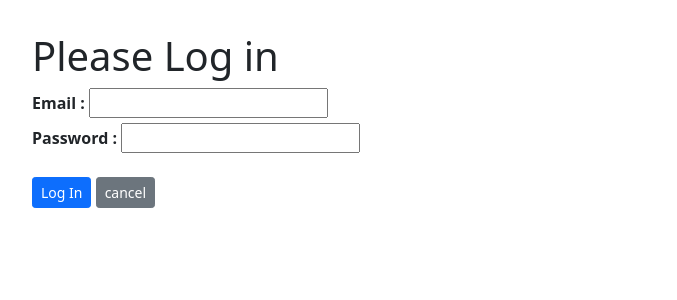
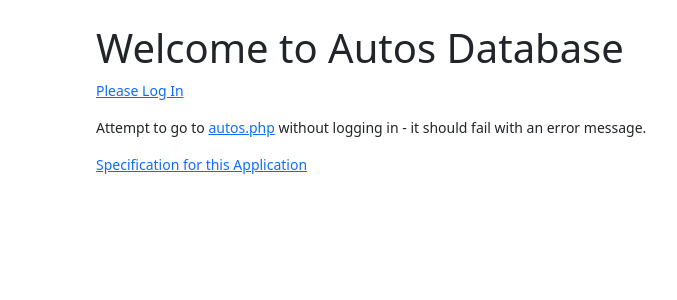
Before and after one commit to jcavenue/Building-Database-Application-in-PHP, a PHP site: page / in a window 1280 px wide; the page is wider, and only the part inside the window is pictured. Shown: the top 300 px of that part, without its empty margins (0-677 px from the left). Run offline with PHP 8.4, Linux system fonts and the light colour scheme.

Commit message:
Create Index PHP

```diff
--- a/index.php
+++ b/index.php
@@ -1,3 +1,4 @@
+<?php ?>
 <!DOCTYPE html>
 <html lang="en">
 	<head>
@@ -8,16 +9,11 @@
 		<link rel="stylesheet" href="css/bootstrap.min.css">
 	</head>
 	<body>
-		<div class="container m-3 p-3">
-			<h1>Please Log in</h1>
-			<form method="POST" class="form">
-				<label class="form-label" for="email"><strong>Email : </strong></label></td>
-				<input type="text" name="email" id="email"><br>
-				<label for="pass"><strong>Password : </strong> </label>
-				<input type="pass" name="pass" id="pass"><br><br>
-				<input type="submit" value="Log In" class="btn btn-primary btn-sm">
-				<input type="submit" name="cancel" value="cancel" class="btn btn-secondary btn-sm">
-			</form>
+		<div class="container-fluid mx-5 mt-4 px-5">
+			<h1>Welcome to Autos Database</h1>
+			<p class="small"><a href="login.php">Please Log In</a></p>
+			<p class="small">Attempt to go to <a href="autos.php">autos.php</a> without logging in - it should fail with an error message.</p>
+			<p class="small"><a href="https://www.wa4e.com/assn/autosdb/">Specification for this Application</a></p>
 		</div>
 		<script src="js/bootstrap.min.js"></script>
 	</body>
```
Also changed, not shown: login.php (added, +34 -0 lines).
